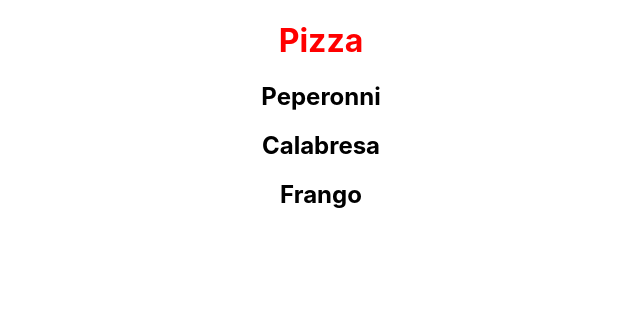
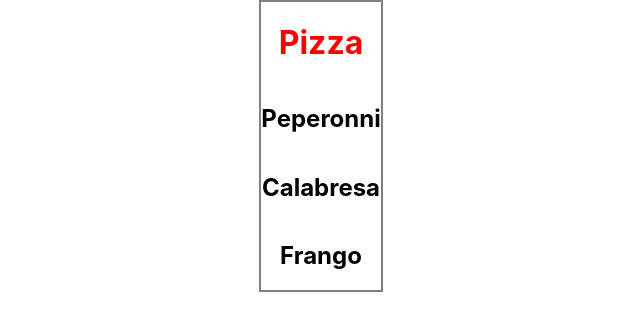
Before and after one commit to Arruda2904/interactive-restaurant-menu-in-react, a React (Create React App) app in the folder menu-interativo/: page / in a window 1280 px wide. Shown: the top 330 px of the page, without its empty margins (319-959 px from the left). Built offline with nearby package versions, Linux system fonts and the light colour scheme.

Commit message:
table implementada

```diff
--- a/menu-interativo/src/components/Menu/index.jsx
+++ b/menu-interativo/src/components/Menu/index.jsx
@@ -1,4 +1,4 @@
-import React,{useEffect} from 'react';
+import React from 'react';
 import {Board} from './styles';
 
 import Table from '../Table'
@@ -9,7 +9,7 @@ const Menu = () => {
 
     return(
         <Board>
-            <Table></Table>
+            <Table titulo='Pizza'></Table>
         </Board>
     );
 }
--- a/menu-interativo/src/components/Menu/styles.js
+++ b/menu-interativo/src/components/Menu/styles.js
@@ -1,6 +1,8 @@
 import styled from 'styled-components';
 
 export const Board = styled.div`
+    display:flex;
+    justify-content:center;
     h1{
         color:red;
     }
--- a/menu-interativo/src/components/Table/index.jsx
+++ b/menu-interativo/src/components/Table/index.jsx
@@ -1,14 +1,22 @@
-import React, { Component } from 'react'
+import React, { useEffect } from 'react'
+import {Content,Container} from './styles'
 
-const Table = () => {
+const Table = (props) => {
 
     return(
-        <div>
-            <h1> Pizza </h1>
-            <h2> Peperonni </h2>
-            <h2> Calabresa </h2>
-            <h2> Frango </h2>
-        </div>
+
+    <Content>
+        <Container>
+            <div className="display">
+                <h1> {props.titulo} </h1>
+                <h2> Peperonni </h2>
+                <h2> Calabresa </h2>
+                <h2> Frango </h2>
+            </div>
+
+        </Container>
+    </Content>
+
     )
 
 }
--- a/menu-interativo/src/components/Table/styles.js
+++ b/menu-interativo/src/components/Table/styles.js
@@ -1,8 +1,23 @@
 import styled from 'styled-components';
 
-export const Table = styled.div`
-    h2{
-        color:grey;
+export const Content = styled.div`
+    display:flex;
+
+`
+
+export const Container = styled.div`
+    border: 2px solid grey;
+    display: flex;
+    flex-direction: column;
+    width:100%;
+    align-items: center;
+
+    div.display{
+        display:flex;
+        flex-direction:column;
     }
 
+    div.noDisplay{
+        display:none;
+    }
 `
```
Also changed, not shown: 1 other file (tests, documents, lock files or other folders).
